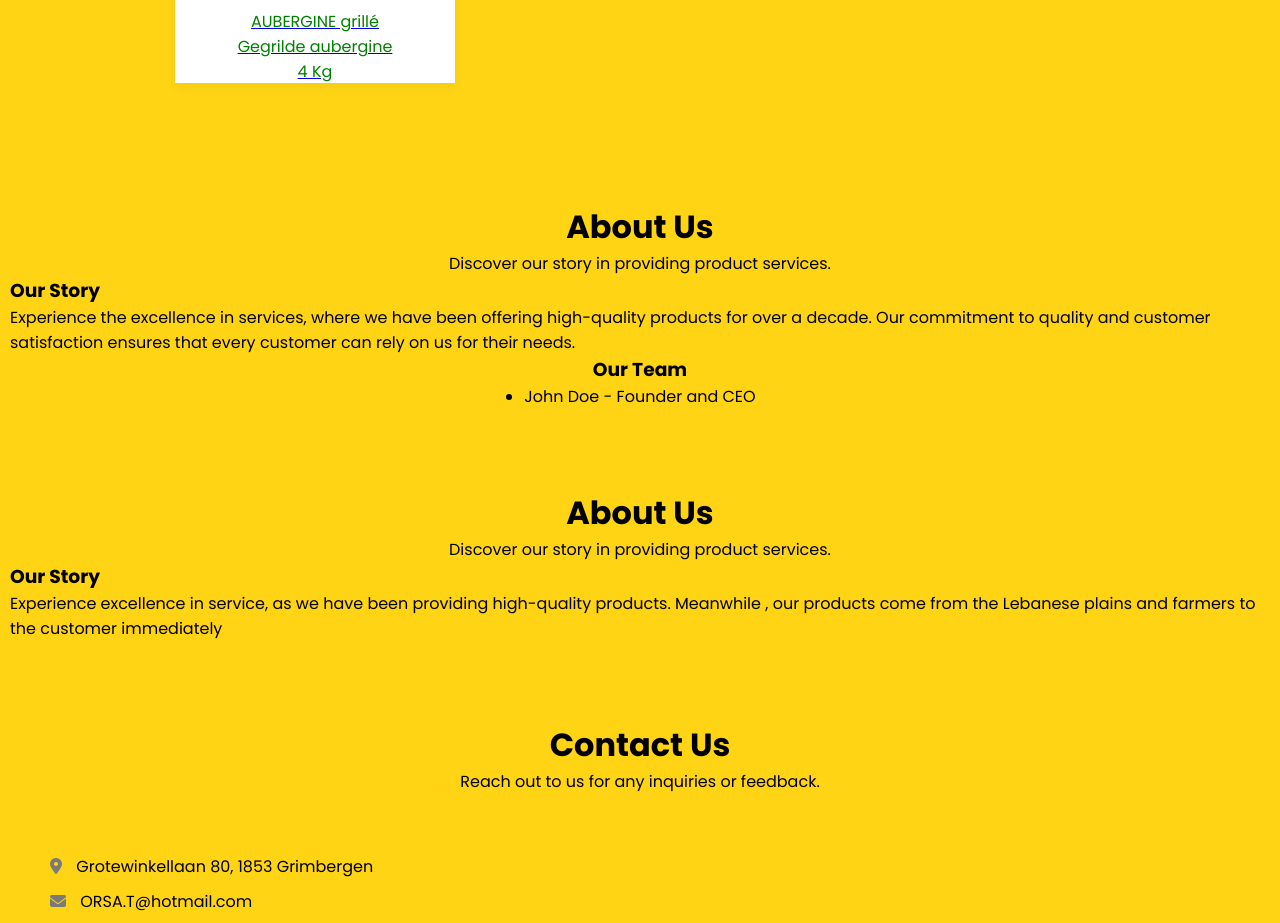
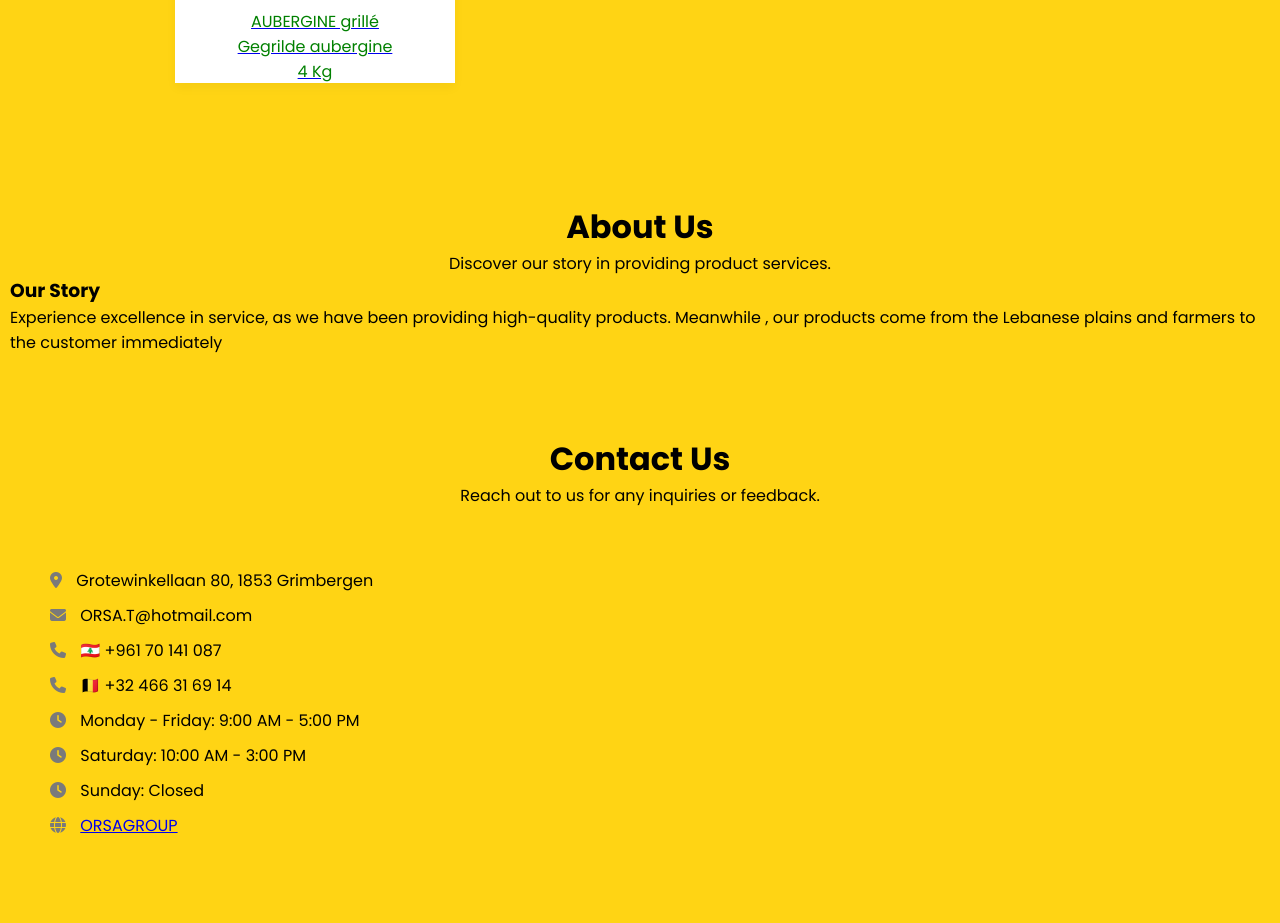
Before and after one commit to alaasaasouh/ORSA-GROUP, a plain HTML site: page oil6.html in a window 1280 px wide. Shown: the part 1228-2151 px from the top of the page. Drawn offline with Linux system fonts and the light colour scheme.

Commit message:
Update oil6.html

```diff
--- a/oil6.html
+++ b/oil6.html
@@ -56,18 +56,8 @@
       </ul>
     </section>
 
-    <section class="about" id="about">
-      <h2>About Us</h2>
-      <p>Discover our story in providing product services.</p>
-      <div class="row company-info">
-        <h3>Our Story</h3>
-        <p>Experience the excellence in services, where we have been offering high-quality products for over a decade. Our commitment to quality and customer satisfaction ensures that every customer can rely on us for their needs.</p>
-      </div>
-      <h3>Our Team</h3>
-      <ul>
-        <li>John Doe - Founder and CEO</li>
-      </ul>
-    </section>
+
+
 
     <section class="about" id="about">
       <h2>About Us</h2>
```
